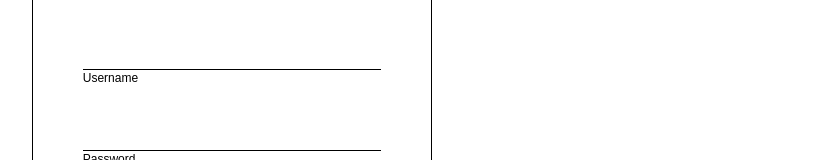
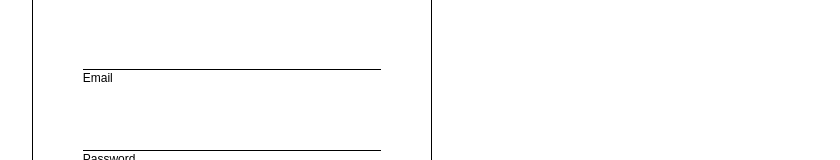
Before and after one commit to oa998/trip2there, a SvelteKit app: page /login in a window 1280 px wide. Shown: the part 238-398 px from the top of the page, without its empty margins (408-1248 px from the left). Built offline with nearby package versions, Linux system fonts and the light colour scheme; a web font is replaced by a local one.

Commit message:
auto commit

```diff
--- a/src/routes/(no-auth)/login/+page.svelte
+++ b/src/routes/(no-auth)/login/+page.svelte
@@ -7,7 +7,7 @@
 	async function handleSubmit(event: { currentTarget: EventTarget & HTMLFormElement }) {
 		const data = new FormData(event.currentTarget);
 		const body: Record<string, string> = {};
-		body.username = data.get('username') as string;
+		body.email = data.get('email') as string;
 		body.password = data.get('password') as string;
 		const jwtDuration = data.get('expired') == 'on' ? 7 : 1;
 
@@ -34,8 +34,8 @@
 <Center>
 	<form on:submit|preventDefault={handleSubmit}>
 		<div class="flex flex-col">
-			<input name="username" id="username" type="text" />
-			<label for="username">Username</label>
+			<input name="email" id="email" type="text" />
+			<label for="email">Email</label>
 		</div>
 		<div class="flex flex-col">
 			<input name="password" id="password" type="password" />
```
